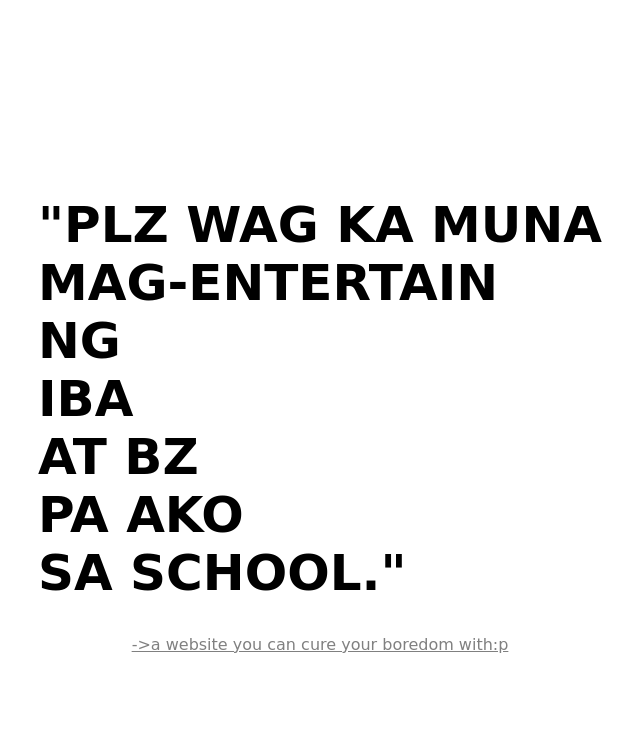
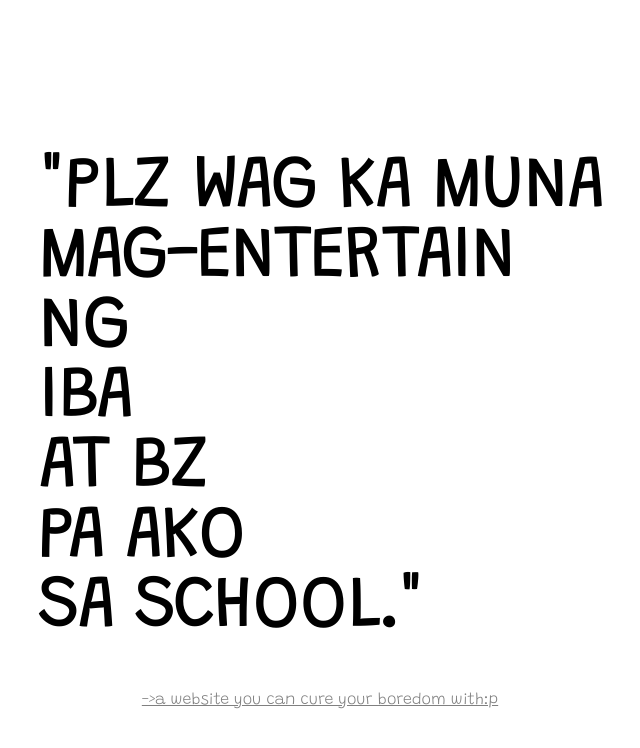
Before and after one commit to tedharbi/hulaan-mo, a plain HTML site: page only.html in a window 1280 px wide. Shown: the whole page, without its empty margins (320-960 px from the left). Drawn offline with Linux system fonts and the light colour scheme.

Commit message:
Update only.html

```diff
--- a/only.html
+++ b/only.html
@@ -3,6 +3,9 @@
   <head>
     <meta name="viewport" content="width=device-width, initial-scale=1.0" />
     <title>secrethulaanmo</title>
+    <link rel="preconnect" href="https://fonts.googleapis.com">
+<link rel="preconnect" href="https://fonts.gstatic.com" crossorigin>
+<link href="https://fonts.googleapis.com/css2?family=Grandstander:wght@200&display=swap" rel="stylesheet">
     <style>
 
         body {
@@ -24,10 +27,12 @@
             text-shadow: 2px 2px 4px rgba(0, 0, 0, 0.767);
         }
 
-        h1 {font-size: 50px;
+        h1 {font-size: 70px;
         justify-self: center;
-        font-family:cursive;
-
+        font-family: 'Grandstander', cursive;
+    }
+        a {font-family: 'Grandstander', cursive;
+         color: grey;
     }
         a:hover {color: black}
         a:active {color: black}
@@ -35,6 +40,6 @@
 </head>
 <body>
     <h1>"PLZ WAG KA MUNA<BR>MAG-ENTERTAIN<BR>NG<BR>IBA<BR>AT BZ<BR>PA AKO<BR>SA SCHOOL."</h1>
-    <a href="https://bongo.cat/" style="font-family: cursive; color: grey;">->a website you can cure your boredom with:p</a>
+    <a href="https://bongo.cat/">->a website you can cure your boredom with:p</a>
 </body>
 </html>
```
